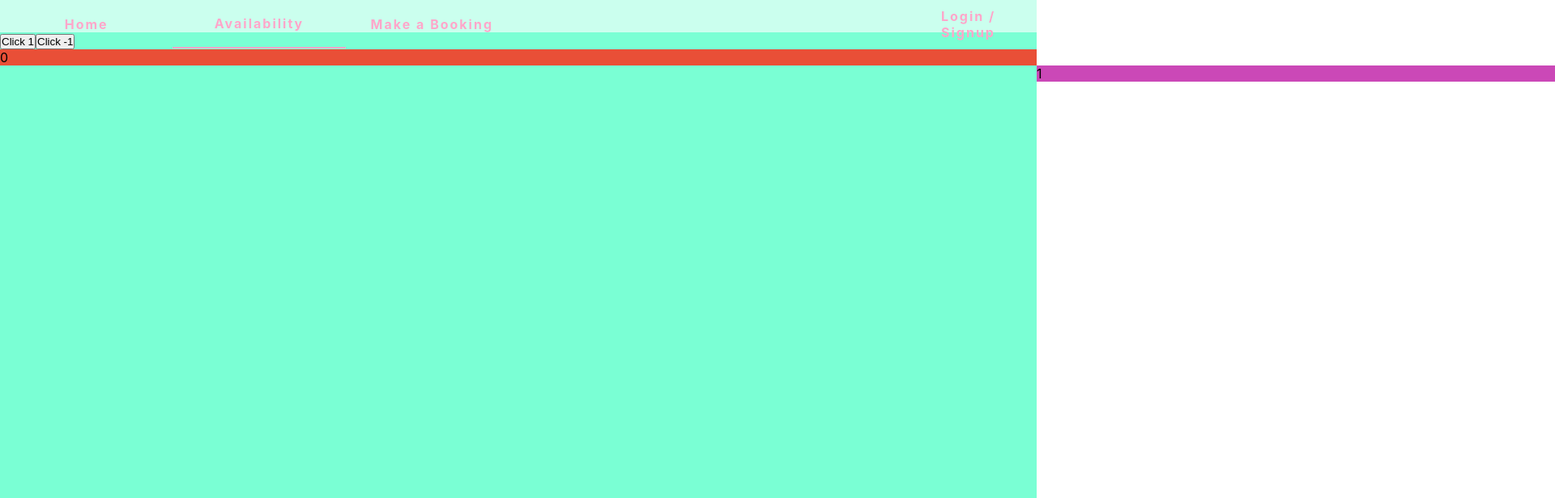
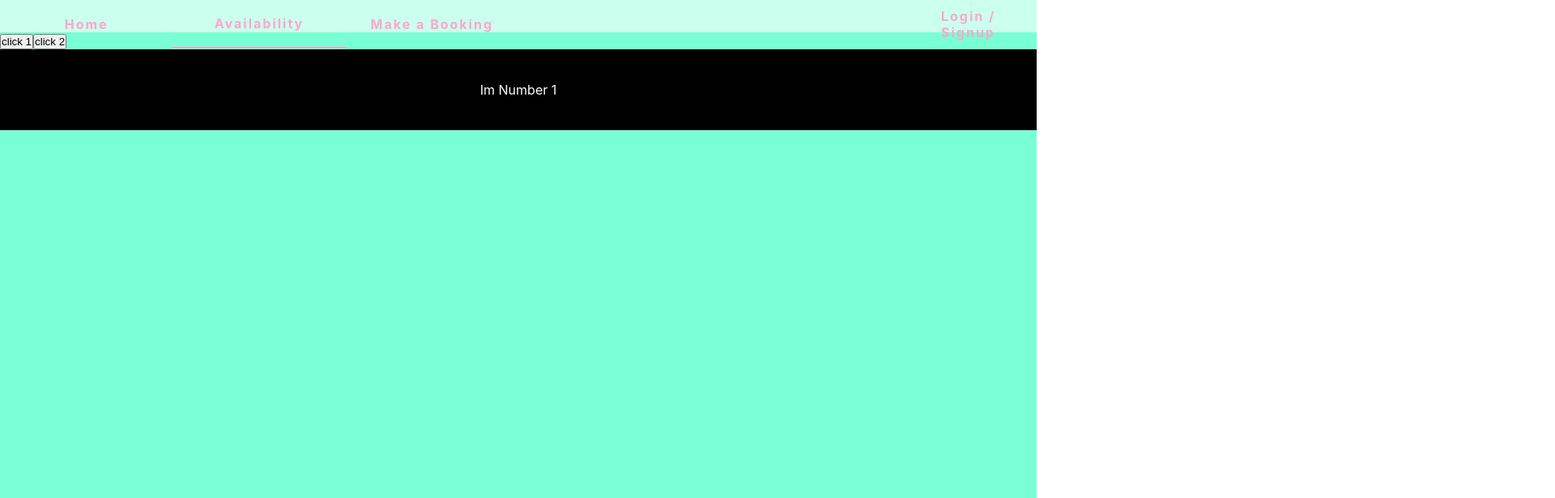
Before and after one commit to Shiggins95/booking_system, a React (Create React App) app: page /availability in a window 1280 px wide. Shown: the top 616 px of the page at 81% size, 1920 px wide, since content can reach past the window. Built offline with nearby package versions, Linux system fonts and the light colour scheme; the HTML template or start-up script is replaced by a standard one.

Commit message:
carousel working. still nee to add components to animate

```diff
--- a/package.json
+++ b/package.json
@@ -3,6 +3,7 @@
   "version": "0.1.0",
   "private": true,
   "dependencies": {
+    "@emotion/styled": "^11.0.0",
     "@reduxjs/toolkit": "^1.5.0",
     "@testing-library/jest-dom": "^5.11.4",
     "@testing-library/react": "^11.1.0",
--- a/src/Components/BookingsView/BookingsComponent.tsx
+++ b/src/Components/BookingsView/BookingsComponent.tsx
@@ -1,70 +1,77 @@
-/* eslint-disable no-unused-vars */
-import React, { useEffect, useRef, useState } from 'react';
-import { useSprings, animated, useTransition } from 'react-spring';
-import { vw } from '../../Helpers/Dimensions';
+/* eslint-disable no-unused-vars, max-len, react/destructuring-assignment */
+import React, { useState } from 'react';
+import { animated, useTransition } from 'react-spring';
 
-interface BookingsComponentProps {
-    bookings: Object[]
+function TestScreen1() {
+  return <div>Im Number 1</div>;
 }
-interface DateObject {
-    date: string;
-    id: number;
+
+function TestScreen2() {
+  return <div>Im number 2</div>;
 }
-const BookingsComponent = ({ bookings }: BookingsComponentProps) => {
-  const [dates, setDates] = useState<DateObject[]>([]);
-  const currentColor = useRef(0);
-  const index = useRef(0);
-  const colors: string[] = ['CB48B7', '2E2D4D', '337357', '6D9F71', 'EB7BC0', 'EED5C2', 'E94F37'];
-  useEffect(() => {
-    const _dates: DateObject[] = [];
-    const datesRaw: String[] = [];
-    const date = new Date();
-    let currentIncrement = 0;
-    for (let i = 0; i < 5; i++) {
-      const currentDate = date;
-      currentDate.setDate(currentDate.getDate() + currentIncrement);
-      _dates.push(
-        { date: currentDate.toUTCString().substring(0, 16), id: currentIncrement },
-      );
-      datesRaw.push(currentDate.toUTCString().substring(0, 16));
-      currentIncrement += 1;
-    }
-    setDates(_dates);
-    console.log(datesRaw);
-  }, []);
-  const [springs, set] = useSprings(dates.length, (i) => ({ x: vw * i, display: 'block' }));
-  console.log(springs);
-  const handleClick = (value: number) => {
-    index.current += value;
-    console.log(index.current);
-    debugger;
-    // @ts-ignore
-    // eslint-disable-next-line consistent-return
-    set((i) => {
-      if (i < index.current || i > index.current + 1) return { display: 'none' };
-      const x = ((i - index.current) * vw) * value;
-      return { display: 'block', x };
-    });
-  };
-  const randomColor = () => {
-    const currentColorIndex = currentColor.current === colors.length - 1 ? 0 : currentColor.current + 1;
-    currentColor.current = currentColorIndex;
-    return colors[currentColorIndex];
-  };
+
+function TestScreen3() {
+  return <div>Im number 3</div>;
+}
+
+interface State {
+  index: number;
+  direction: string;
+}
+
+const BookingsComponent = () => {
+  const testScreens = [TestScreen1, TestScreen2, TestScreen3];
+  const [state, setState] = useState<State>({
+    index: 0,
+    direction: 'left',
+  });
+
+  const transitions = useTransition(state.index, null, {
+    from: { transform: state.direction === 'left' ? 'translate3d(100vw, 0 ,0)' : 'translate3d(-100vw, 0 ,0)' },
+    enter: { transform: 'translate3d(0, 0, 0)' },
+    leave: { transform: state.direction === 'left' ? 'translate3d(-100vw, 0, 0)' : 'translate3d(100vw, 0, 0)' },
+  });
+
+  const click1 = () => setState({
+    index: state.index === 2 ? 0 : state.index + 1,
+    direction: 'left',
+  });
+
+  const click2 = () => setState({
+    index: state.index === 0 ? 2 : state.index - 1,
+    direction: 'right',
+  });
+
+  const { index } = state;
+
   return (
-    <div>
-      <button type="button" onClick={() => handleClick(1)} value={1}>Click 1</button>
-      <button type="button" onClick={() => handleClick(-1)} value={-1}>Click -1</button>
-      {
-          springs.map(({ x, display }, i) => (
-            // eslint-disable-next-line max-len,react/no-array-index-key
-            <animated.div key={i} style={{ display, transform: x.interpolate((y) => `translateX(${y}px)`), background: `#${randomColor()}` }}>
-              {i}
-            </animated.div>
-          ))
-      }
+    <div id="bookings_component_container">
+      <button type="button" onClick={click1}>click 1</button>
+      <button type="button" onClick={click2}>click 2</button>
+      <div style={{
+        height: '100px', width: '100%', margin: 0, padding: 0, background: 'black',
+      }}
+      >
+        {transitions.map(({ item, key, props }, i) => (
+          <animated.div style={{
+            ...props,
+            position: 'absolute',
+            width: '100%',
+            height: '100px',
+            background: 'black',
+            color: 'white',
+            display: 'flex',
+            justifyContent: 'center',
+            alignItems: 'center',
+            margin: 0,
+            padding: 0,
+          }}
+          >
+            {React.createElement(testScreens[index])}
+          </animated.div>
+        ))}
+      </div>
     </div>
   );
 };
-
 export default BookingsComponent;
--- a/src/Views/Availability/Availability.tsx
+++ b/src/Views/Availability/Availability.tsx
@@ -2,12 +2,13 @@ import React from 'react';
 import BookingsComponent from '../../Components/BookingsView/BookingsComponent';
 
 const AvailabilityContainer = () => {
+  // eslint-disable-next-line no-unused-vars
   const bookings = [
     { id: 1, title: 'Booking 1', date: new Date() },
   ];
   return (
     <div className="availability_container">
-      <BookingsComponent bookings={bookings} />
+      <BookingsComponent />
     </div>
   );
 };
```
Also changed, not shown: .eslintrc.json, 2 other files (tests, documents, lock files or other folders).
